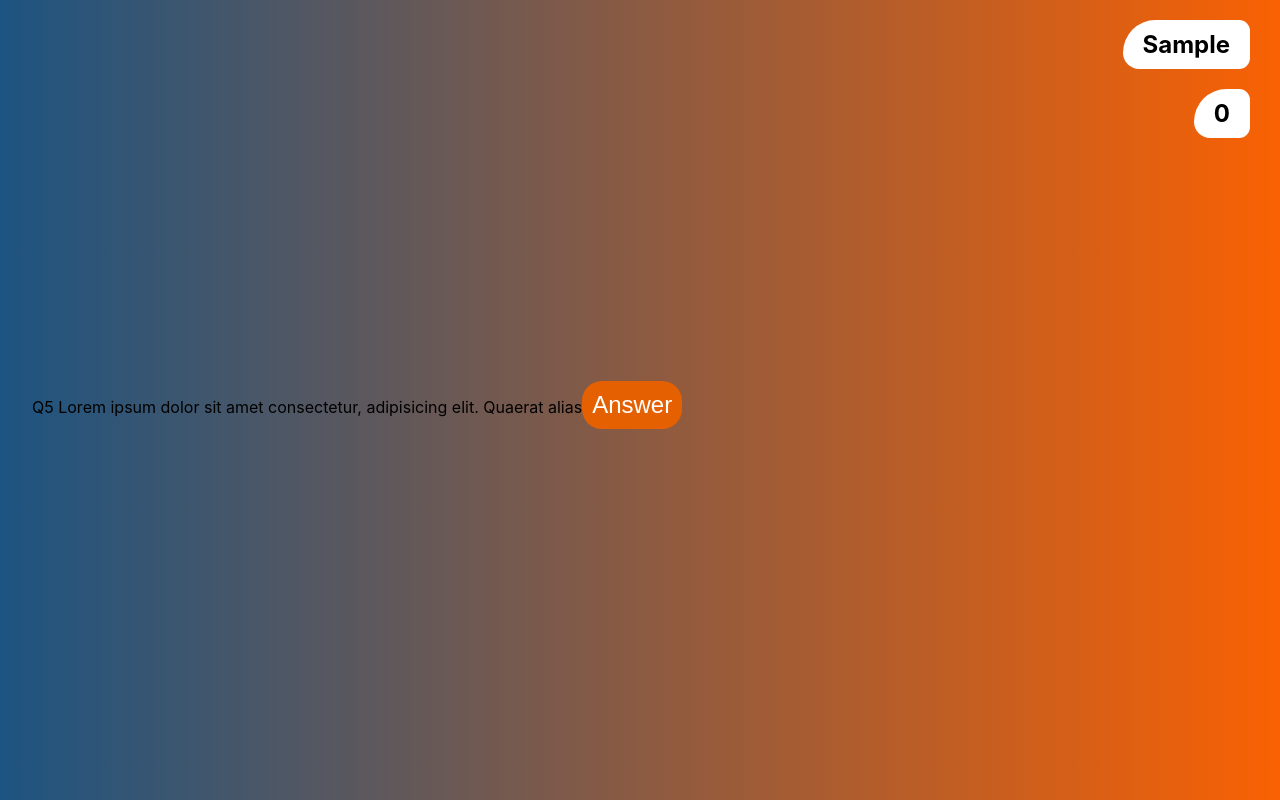
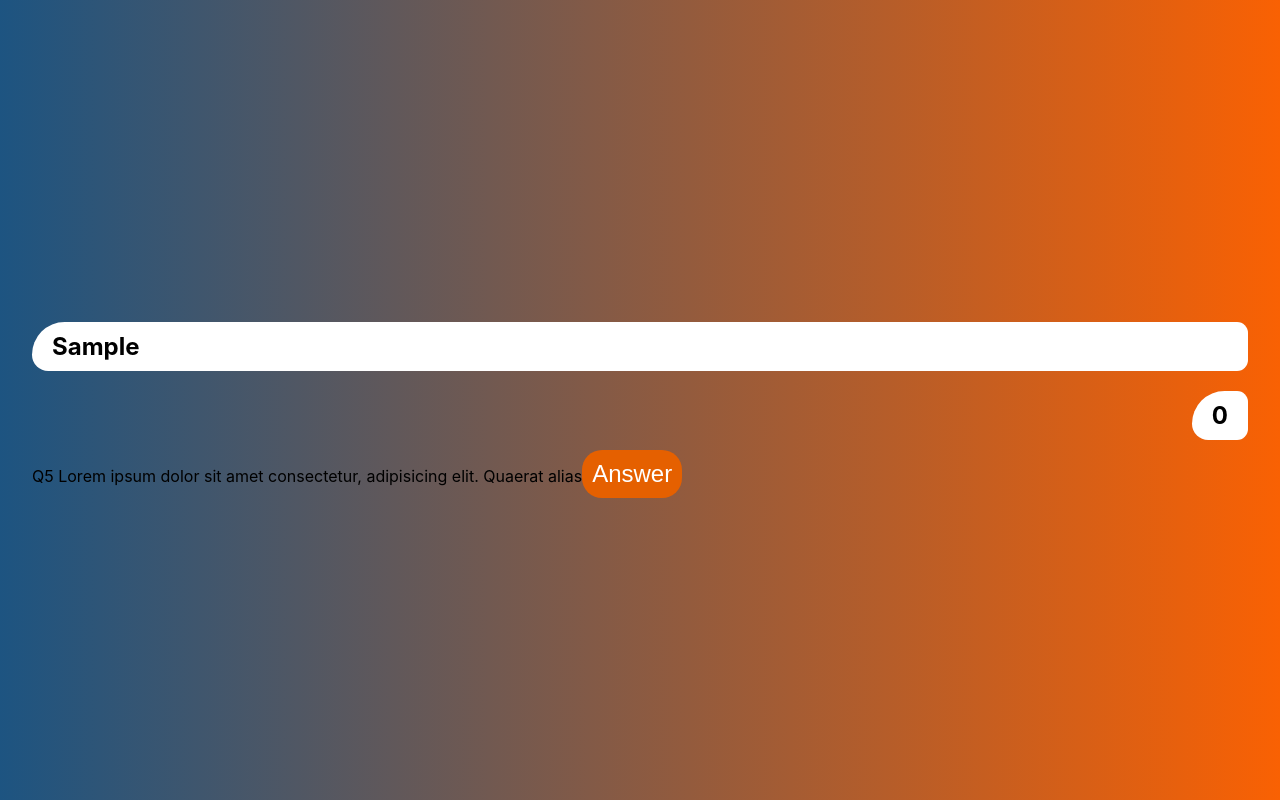
Before and after one commit to sparklearnedtech/sparklearn-quiz, a Next.js app: page / in a window 1280 px wide. Both pictures are taken after typing "Sample", "name@example.com" into the empty fields and a click on the button "Register". Built offline with nearby package versions, Linux system fonts and the light colour scheme.

Commit message:
Modify current score component

```diff
--- a/components/CurrentScore.js
+++ b/components/CurrentScore.js
@@ -2,7 +2,7 @@ import React from 'react'
 
 export default function FinalScore ({ nickname, score }) {
   return (
-    <div className='final-score-area'>
+    <div className='current-score-area'>
       <h2 className='head-nickname'>{nickname}</h2>
       <div className='d-flex j-content-end'>
         <h2 className='head-score'>{score}</h2>
```
